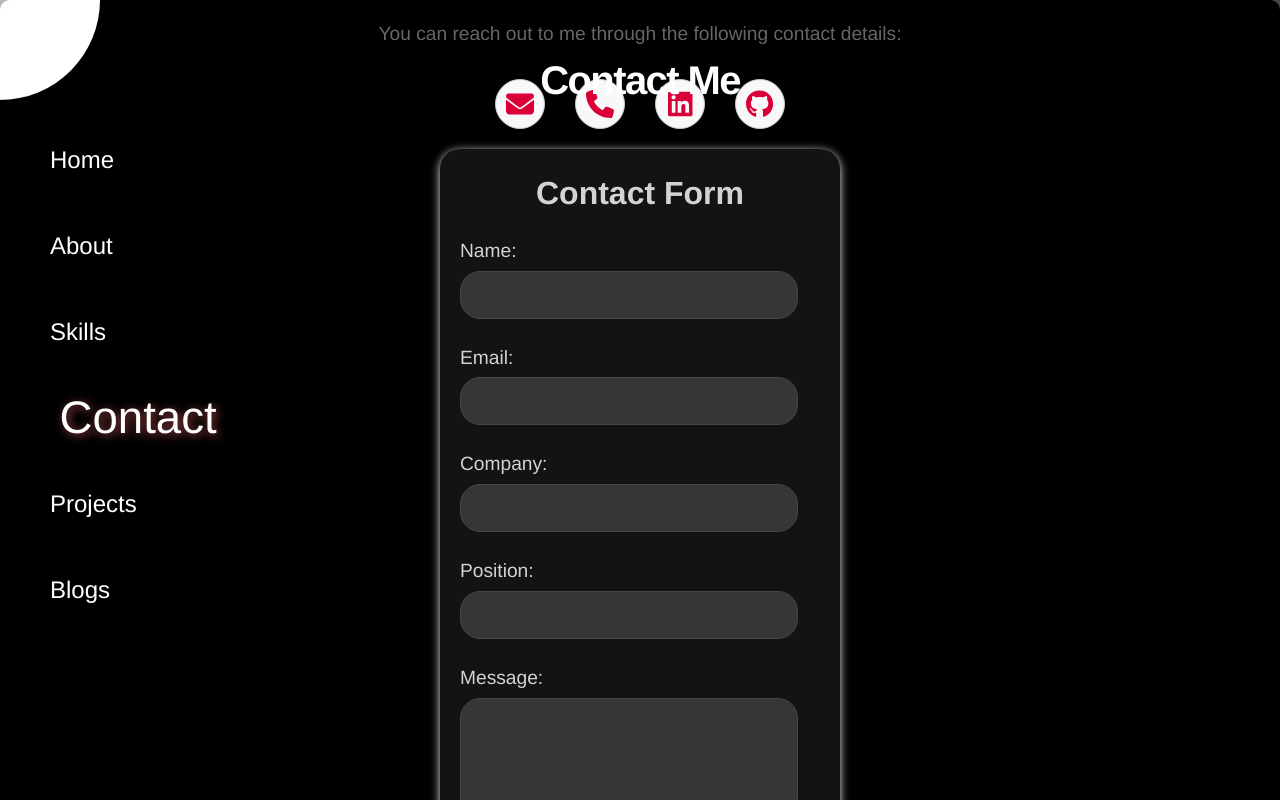
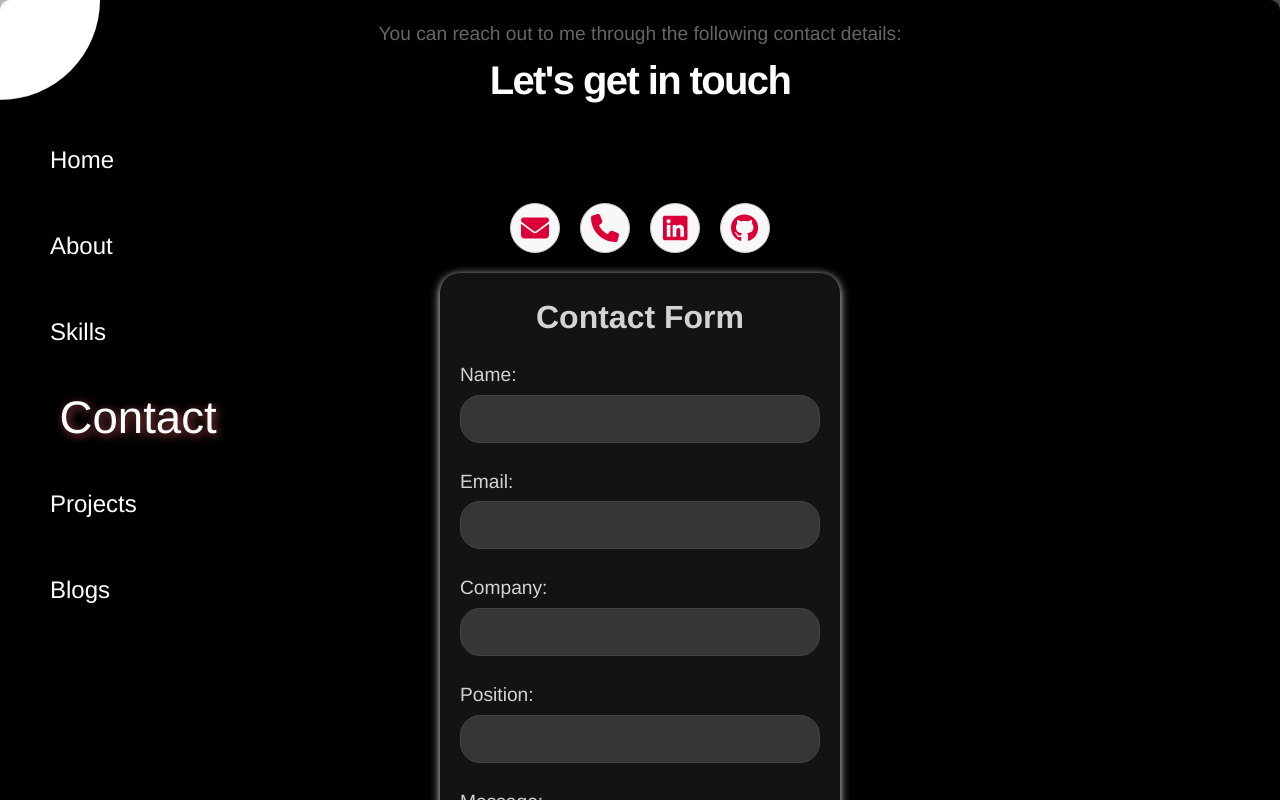
Before and after one commit to AdarshMungra/react_portfolio, a React (Create React App) app: page /contacts in a window 1280 px wide. Shown: the top 800 px of the page. Built offline with nearby package versions, Linux system fonts and the light colour scheme.

Commit message:
fix contact

```diff
--- a/package.json
+++ b/package.json
@@ -16,7 +16,7 @@
     "react": "^18.2.0",
     "react-dom": "^18.2.0",
     "react-responsive-carousel": "^3.2.23",
-    "react-router-dom": "^6.16.0",
+    "react-router-dom": "^6.17.0",
     "react-scripts": "5.0.1",
     "react-tinder-card": "^1.6.3",
     "rss-parser": "^3.13.0",
--- a/src/components/about/aboutme.css
+++ b/src/components/about/aboutme.css
@@ -11,10 +11,16 @@
   min-height: 100vh; /* Ensure the background color takes the entire screen height */
 }
 
+.about-me-p{
+  color: #000000;
+}
+
 .about-me-content {
   display: flex;
   align-items: center;
   justify-content: center;
+  border: #000000;
+
 }
 
 .about-me-text {
@@ -22,12 +28,13 @@
   width: 320px; /* Adjust the width as needed */
   padding: 20px;
   text-align: left;
-  background-color: #101010;
-  border-radius: 8px;
+  background-color: #e7e7e7;
+  border-radius: 50px;
   box-shadow: 0px 4px 8px rgba(0, 0, 0, 0.2);
   font-size: 1.4rem;
   font-weight: 600;
   color: #EDEDED;
+
 }
 
 .about-me-image {
--- a/src/components/about/aboutme.js
+++ b/src/components/about/aboutme.js
@@ -10,9 +10,9 @@ const AboutMe = () => {
       <div className="about-me-content">
         <div className="about-me-text">
           <h1>About Me</h1>
-          <p>
+          <div className='about-me-p'>
             Welcome to my portfolio! I'm a passionate developer with a strong interest in web development and design. Add your content here.
-          </p>
+          </div>
         </div>
         <div className="about-me-image">
           <img src={myImage} alt="My Photo" />
--- a/src/components/blogs/blogs.css
+++ b/src/components/blogs/blogs.css
@@ -25,9 +25,9 @@
   }
 
   .blog-post {
-    background-color: #444444;
+    background-color: #ebebeb;
     border: 1px solid #ddd;
-    border-radius: 8px;
+    border-radius: 40px;
     box-shadow: 0px 4px 8px rgb(237, 237, 237);
     overflow: hidden;
     max-width: 400px;
--- a/src/components/blogs/blogs.js
+++ b/src/components/blogs/blogs.js
@@ -34,7 +34,6 @@ const Blogs = () => {
             <div className="blog-details">
               <h2 className="blog-title">{post.title}</h2>
               <p className="blog-content">{post.content}</p>
-              <p className="blog-info">Author: {post.author}</p>
               <p className="blog-info">Date: {post.date}</p>
               <a className="read-more" href={post.link} target="_blank" rel="noopener noreferrer">
                 Read More
--- a/src/components/contacts/contacts.css
+++ b/src/components/contacts/contacts.css
@@ -6,6 +6,7 @@
   text-align: center;
   padding-bottom: 100px;
   min-height: 100vh; /* Ensure the background color takes the entire screen height */
+  padding-bottom: 200px;
 }
 
 .contact h1 {
@@ -20,18 +21,20 @@
 }
 
 .contact-icons-holder {
-  display: flex;
-  flex-direction: column;
+  padding-top: 10%;
+  display: flex; /* Remove 'flex-direction: column' */
   align-items: center;
-  gap: 20px;
+  gap: 20px; /* Add space between the icons horizontally */
 }
 
 .contact-icons {
   display: flex;
-  gap: 30px;
-  padding-bottom: 20px;
+  gap: 30px; /* Add space between the icons horizontally */
+  padding-bottom: 20px; /* Add space at the bottom of the icons container */
   align-items: center;
+  justify-content: center; /* Center the icons horizontally */
 }
+
 
 .contact-icons a {
   text-decoration: none;
@@ -52,6 +55,7 @@
 .contact-icons a:hover {
   background-color: #DA0037;
   color: #fff;
+  transform: scale(1.5);
 }
 
 .contact-form {
@@ -92,7 +96,7 @@ textarea {
   padding: 12px;
   border: 1px solid #454545;
   border-radius: 20px;
-  width: 94%;
+  width: 100%;
   font-size: 1.2rem;
   background-color: #363636;
   margin-bottom: 10px;
@@ -119,5 +123,5 @@ button {
 }
 
 button:hover {
-  background-color: #DA0037;
+  background-color: #da3700;
 }
--- a/src/components/contacts/contacts.js
+++ b/src/components/contacts/contacts.js
@@ -2,18 +2,19 @@ import React, { useState } from 'react';
 import { FontAwesomeIcon } from '@fortawesome/react-fontawesome';
 import { faEnvelope, faPhone } from '@fortawesome/free-solid-svg-icons';
 import { faLinkedin, faGithub } from '@fortawesome/free-brands-svg-icons';
-import CursorBall from '../cursorBall/cursorBall'; // Import the CursorBall component
-
+import CursorBall from '../cursorBall/cursorBall';
 import './contacts.css';
 
 const Contact = () => {
   const [formData, setFormData] = useState({
     name: '',
     email: '',
-    company: '', // Add the company field
-    position: '', // Add the position field
+    company: '',
+    position: '',
     message: '',
   });
+
+  const [formErrors, setFormErrors] = useState({});
 
   const handleChange = (e) => {
     const { name, value } = e.target;
@@ -23,18 +24,50 @@ const Contact = () => {
     });
   };
 
+  const validateForm = () => {
+    const errors = {};
+
+    if (!formData.name.trim()) {
+      errors.name = 'Name is required';
+    }
+
+    if (!formData.email.trim() || !/^\S+@\S+\.\S+$/.test(formData.email)) {
+      errors.email = 'Valid email is required';
+    }
+
+    setFormErrors(errors);
+    return Object.keys(errors).length === 0;
+  };
+
   const handleSubmit = (e) => {
     e.preventDefault();
-    // Here, you can handle form submission, e.g., send the data to a server or display it.
-    console.log(formData);
+
+    if (validateForm()) {
+      // In a real application, send the data to a server for processing
+      // and handle success or error responses.
+      console.log('Form data submitted:', formData);
+
+      // Clear the form
+      setFormData({
+        name: '',
+        email: '',
+        company: '',
+        position: '',
+        message: '',
+      });
+    }
   };
 
   return (
     <div className="contact">
-      <h1>Contact Me</h1>
+      <section className="contact-header">
+        <h1>Let's get in touch</h1>
         <p>You can reach out to me through the following contact details:</p>
+      </section>
+
+      <div className="contact-container">
+        <div className="contact-icons">
           <div className="contact-icons-holder">
-        <div className="contact-icons">
             <a href="mailto:youremail@example.com">
               <FontAwesomeIcon icon={faEnvelope} />
             </a>
@@ -62,7 +95,9 @@ const Contact = () => {
                 value={formData.name}
                 onChange={handleChange}
               />
+              {formErrors.name && <div className="error-message">{formErrors.name}</div>}
             </div>
+
             <div className="form-group">
               <label htmlFor="email">Email:</label>
               <input
@@ -72,7 +107,9 @@ const Contact = () => {
                 value={formData.email}
                 onChange={handleChange}
               />
+              {formErrors.email && <div className="error-message">{formErrors.email}</div>}
             </div>
+
             <div className="form-group">
               <label htmlFor="company">Company:</label>
               <input
@@ -83,6 +120,7 @@ const Contact = () => {
                 onChange={handleChange}
               />
             </div>
+
             <div className="form-group">
               <label htmlFor="position">Position:</label>
               <input
@@ -93,6 +131,7 @@ const Contact = () => {
                 onChange={handleChange}
               />
             </div>
+
             <div className="form-group">
               <label htmlFor="message">Message:</label>
               <textarea
@@ -102,10 +141,13 @@ const Contact = () => {
                 onChange={handleChange}
               />
             </div>
+
             <button type="submit">Submit</button>
           </form>
         </div>
-      <CursorBall /> {/* Include the CursorBall component */}
+      </div>
+
+      <CursorBall />
     </div>
   );
 }
--- a/src/components/projects/projects.css
+++ b/src/components/projects/projects.css
@@ -1,7 +1,8 @@
 /* projects.css */
 .projects-container {
+  padding-top: 50%;
   text-align: center;
-  background-color: #171717;
+  background-color: #000000;
   color: #EDEDED;
   padding: 20px;
   min-height: 100vh; /* Ensure the background color takes the entire screen height */
--- a/src/components/sidebar/sidebar.js
+++ b/src/components/sidebar/sidebar.js
@@ -2,6 +2,7 @@
 import React from 'react';
 import { Link, useLocation } from 'react-router-dom';
 import './sidebar.css';
+
 
 const Sidebar = () => {
   const location = useLocation();
--- a/src/components/skills/skills.css
+++ b/src/components/skills/skills.css
@@ -1,6 +1,6 @@
 /* skills.css */
 .skills-container {
-  background-color: #171717;
+  background-color: #000000;
   display: flex;
   flex-direction: column;
   align-items: center;
@@ -26,11 +26,12 @@
 }
 
 .skills-category {
-  background-color: #444444;
+  background-color: #ececec;
   padding: 20px;
-  border-radius: 10px;
+  border-radius: 40px;
   text-align: center;
   width: 300px;
+  padding-top: 10px;
 }
 
 .skills-category-heading {
@@ -41,6 +42,6 @@
 
 .skills-category p {
   font-size: 1.2rem;
-  color: #EDEDED;
+  color: #000000;
   margin: 5px 0;
 }
```
Also changed, not shown: 1 other file (tests, documents, lock files or other folders). Lines whose indentation alone changed are shown as unchanged.
